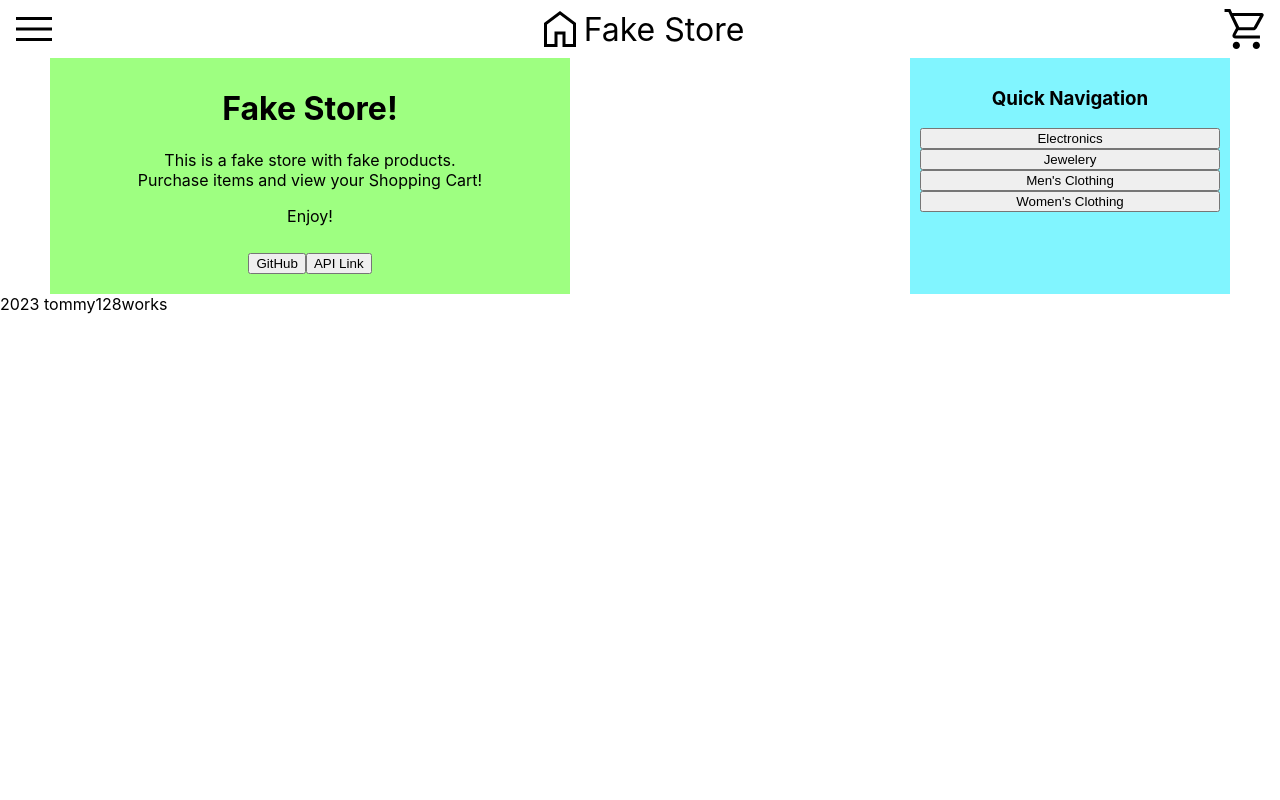
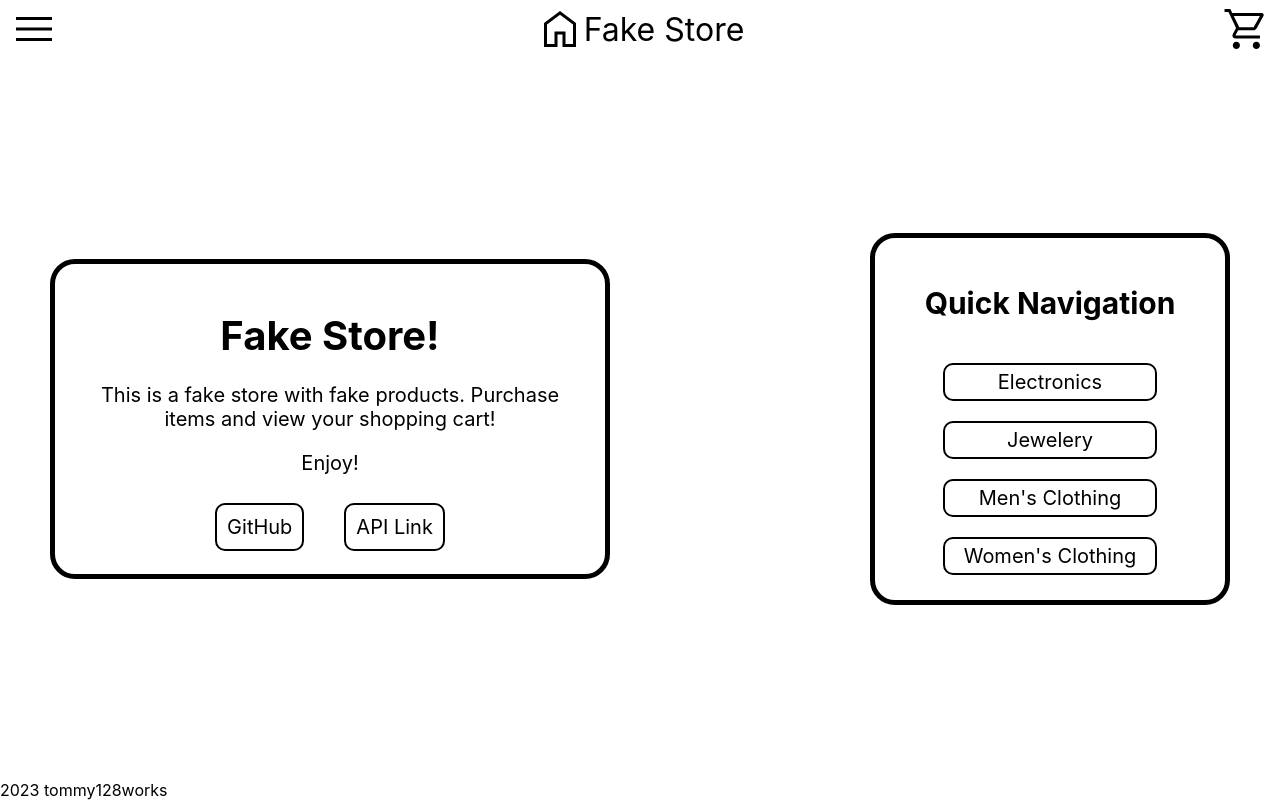
Before and after one commit to tommy128works/Shopping-Cart, a React (Vite) app: page / in a window 1280 px wide. Built offline with nearby package versions, Linux system fonts and the light colour scheme.

Commit message:
feat: style HomePage
The home page has been styled. The GitHub and API Links have been
added.

```diff
--- a/src/App.scss
+++ b/src/App.scss
@@ -0,0 +1,9 @@
+#root {
+  display: flex;
+  flex-direction: column;
+  min-height: 100vh;
+}
+
+footer {
+  margin-top: auto;
+}
--- a/src/Router.jsx
+++ b/src/Router.jsx
@@ -21,6 +21,6 @@ const Router = () => {
   ]);
 
   return <RouterProvider router={router} />;
-}
+};
 
 export default Router;
--- a/src/components/HomePage.jsx
+++ b/src/components/HomePage.jsx
@@ -9,25 +9,31 @@ const HomePage = ({ name }) => {
       <div className="main-text">
         <h1>Fake Store!</h1>
         <p>
-          This is a fake store with fake products. <br />
-          Purchase items and view your Shopping Cart!
+          This is a fake store with fake products. Purchase items and view your
+          shopping cart!
         </p>
         <p>Enjoy!</p>
 
         <div className="buttons-container">
-          <button>GitHub</button>
-          <button>API Link</button>
+          <a
+            target="_blank"
+            href="https://github.com/tommy128works/Shopping-Cart"
+            rel="noreferrer"
+          >
+            GitHub
+          </a>
+          <a target="_blank" href="https://fakestoreapi.com/" rel="noreferrer">
+            API Link
+          </a>
         </div>
       </div>
 
-      {/* Need to dynamically generate the category links */}
-
       <div className="quick-navigation">
-        <h3>Quick Navigation</h3>
-        <button>Electronics</button>
-        <button>Jewelery</button>
-        <button>Men's Clothing</button>
-        <button>Women's Clothing</button>
+        <h2>Quick Navigation</h2>
+        <a>Electronics</a>
+        <a>Jewelery</a>
+        <a>Men's Clothing</a>
+        <a>Women's Clothing</a>
       </div>
 
       {/* {name} */}
--- a/src/index.scss
+++ b/src/index.scss
@@ -16,6 +16,4 @@
 
 body {
   margin: 0;
-  /* display: flex; */
-  min-height: 100vh;
 }
--- a/src/styles/HomePage.scss
+++ b/src/styles/HomePage.scss
@@ -1,27 +1,67 @@
 #home-page {
+  flex: 1;
+
   display: flex;
   padding: 0px 50px 0px;
   justify-content: space-between;
+  align-items: center;
 
-  div {
+  > div {
     text-align: center;
-    padding: 10px;
+    padding: 25px;
+
+    border: 5px solid black;
+    border-radius: 25px;
+    font-size: 1.25rem;
   }
 
   .main-text {
-    background-color: rgb(158, 255, 129);
-
     width: 500px;
   }
 
+  .buttons-container {
+    margin: 40px 0px 10px;
+
+    a {
+      margin: 0px 20px;
+      padding: 10px;
+
+      border: 2px solid black;
+      border-radius: 10px;
+      width: 150px;
+    }
+  }
+
+
+
   .quick-navigation {
-    background-color: rgb(129, 245, 255);
+    display: flex;
+    flex-direction: column;
+    align-items: center;
+    row-gap: 20px;
 
     width: 300px;
 
-    display: flex;
-    flex-direction: column;
+    a {
+      border: 2px solid black;
+      border-radius: 10px;
+      padding: 5px;
+      width: 200px;
+    }
+
   }
+
+  a:link,
+  a:visited {
+    text-decoration: inherit;
+    color: inherit;
+    cursor: pointer;
+  }
+
+  h1, h2 {
+    line-height: 1;
+  }
+
 }
 
 @media (max-width: 1000px) {
@@ -29,6 +69,7 @@
     flex-direction: column;
     align-items: center;
     row-gap: 20px;
+    padding: 20px 0px;
 
     .main-text {
       width: min(80vw, 600px);
@@ -37,5 +78,13 @@
     .quick-navigation {
       width: min(60vw, 450px);
     }
+
+    .buttons-container {
+      display: flex;
+      flex-direction: column;
+      align-items: center;
+      row-gap: 20px;
+    }
+
   }
 }
```
Also changed, not shown: 1 other file (tests, documents, lock files or other folders).
